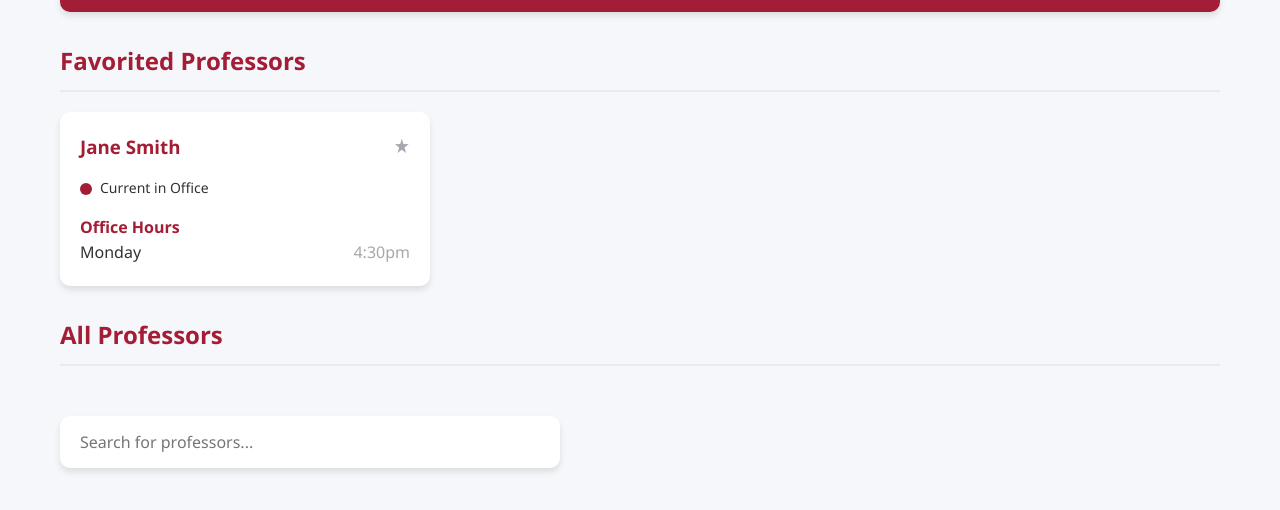
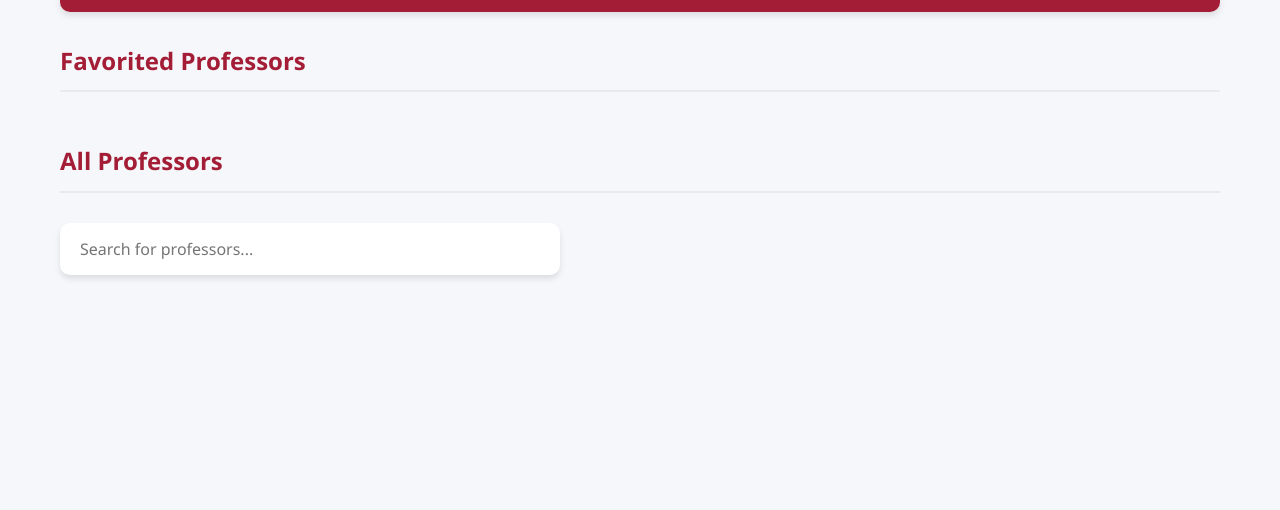
Before and after one commit to ceceego/professional-stalkers-, a website: page View/student_index.html in a window 1280 px wide. Shown: the part 78-588 px from the top of the page. Drawn offline with Linux system fonts and the light colour scheme.

Commit message:
Update student_index.html

```diff
--- a/View/student_index.html
+++ b/View/student_index.html
@@ -4,69 +4,40 @@
   <meta charset="UTF-8">
   <meta name="viewport" content="width=device-width, initial-scale=1.0">
   <title>Professor Office Hour Tracker</title>
-
   <link rel="stylesheet" href="student_style.css">
 </head>
 <body>
   <div class="container">
+
     <!-- Header -->
     <header class="header">
       <div class="logo">Office Hour Tracker</div>
       <div class="user-info">
-          <span>Welcome, Student</span>
-          <div class="avatar">S</div>
+        <span>Welcome, Student</span> <!-- JS will replace with firstname -->
+        <div class="avatar">S</div> <!-- JS will replace with first initial -->
       </div>
     </header>
-    <!-- End Header -->
-
-
 
     <!-- Favorite Professors Section -->
     <h2 class="section-title">Favorited Professors</h2>
     <div class="main-content" id="favoriteProfessors">
-      <div class="professor-card">
-
-        <!-- header (name of professor and favorite button)-->
-        <div class="professor-header">
-          <div class="professor-info">
-            <h3>Jane Smith</h3>
-          </div>
-          <button class="favorite-btn">★</button>
-        </div>
-
-        <!-- indicator status -->
-        <div class="status-indicator ${statusClass}">
-          <div class="indicator"></div>
-          <span class="status-text">Current in Office</span>
-        </div>
-
-
-        <!-- office hours-->
-        <div class="office-hours">
-            <h4>Office Hours</h4>
-            <ul class="office-hours-list">
-              <li>
-                <span class="day">Monday</span>
-                <span class="time">4:30pm</span>
-              </li>
-            </ul>
-        </div>
-
-
-    </div>
+      <!-- JS will dynamically populate favorite professor cards -->
     </div>
 
     <!-- All Professors Section -->
     <h2 class="section-title">All Professors</h2>
-    <div class="main-content" id="allProfessors">
+
     <!-- Search Bar -->
-      <!--10/10/2025: used chatgpt to make search bar- prompt: please help me make a search bar in html and css-->
     <div class="search-container">
       <input type="text" class="search-bar" placeholder="Search for professors..." id="searchInput">
-        <div class="search-results" id="searchResults">
     </div>
+
+    <div class="main-content" id="allProfessors">
+      <!-- JS will dynamically populate all professor cards -->
     </div>
+
   </div>
+
   <script src="student_script.js"></script>
 </body>
 </html>
```
Lines whose indentation alone changed are shown as unchanged.
